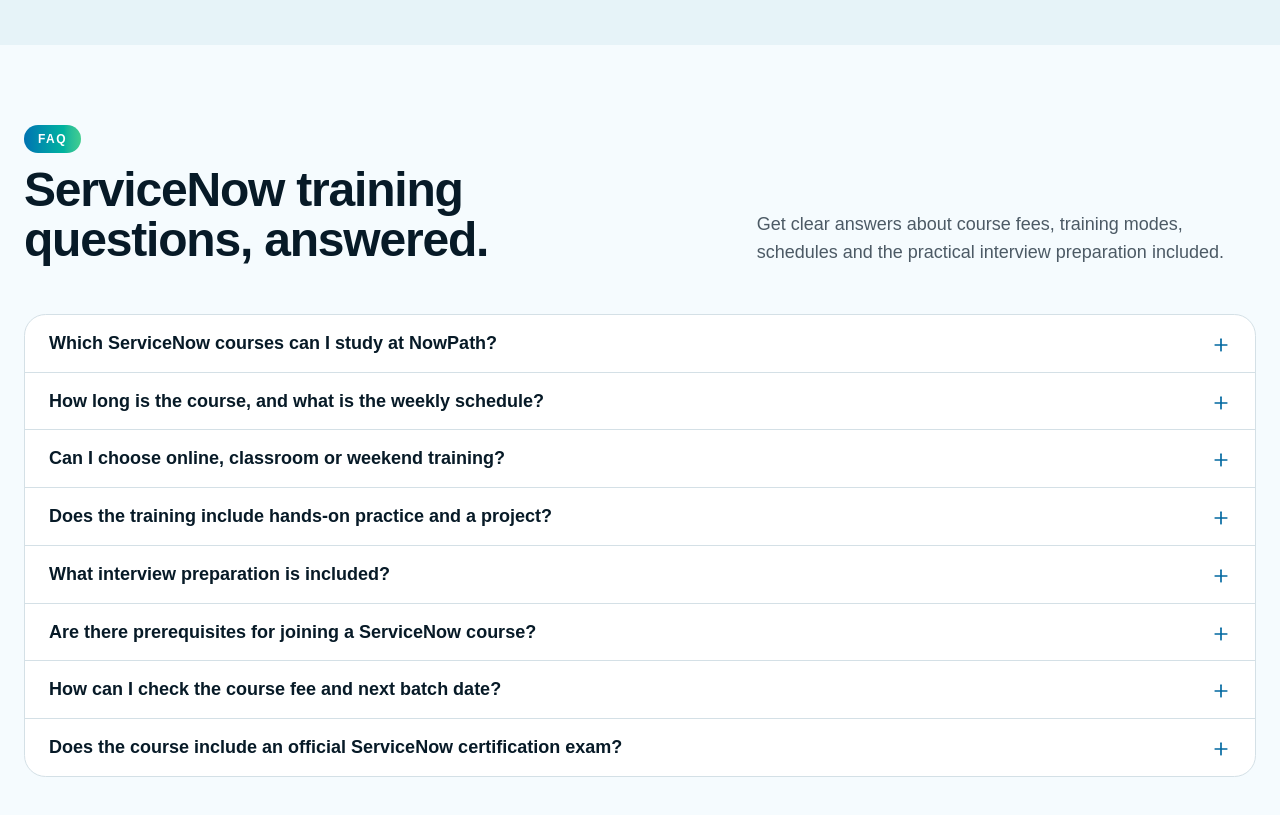
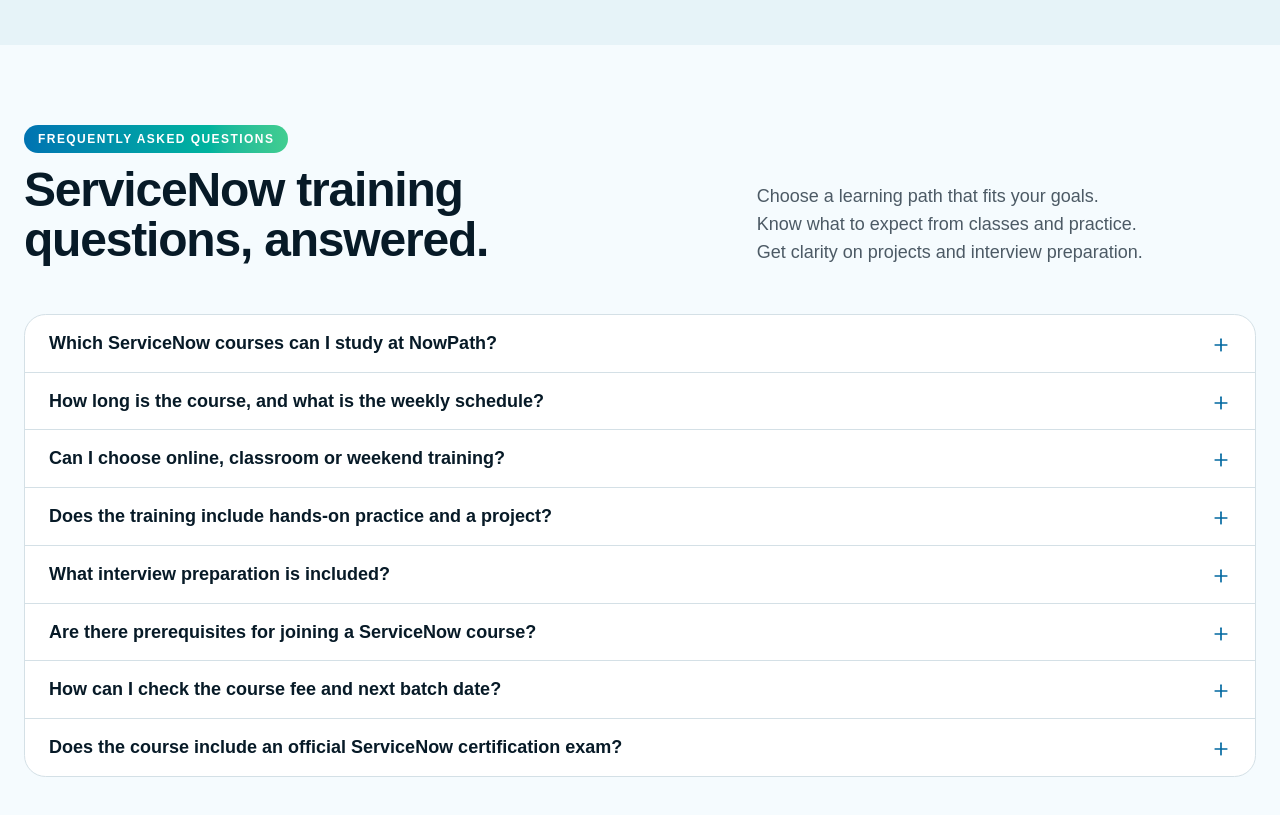
Before and after one commit to Bullamaiah-958/nowpath, a Next.js app: page / in a window 1280 px wide. Shown: the part 6080-6895 px from the top of the page. Built offline with nearby package versions, Linux system fonts and the light colour scheme; a web font is replaced by a local one.

Commit message:
Refine FAQ section content and layout
Co-authored-by: Copilot <223556219+Copilot@users.noreply.github.com>

```diff
--- a/components/faq-list.tsx
+++ b/components/faq-list.tsx
@@ -13,7 +13,7 @@ export function FaqList({ faqs }: { faqs: Faq[] }) {
             <h3>{f.q}</h3>
             <Plus className="mt-1 size-5 shrink-0 text-primary transition-transform group-open:rotate-45" aria-hidden="true" />
           </summary>
-          <p className="mt-3 max-w-3xl leading-relaxed text-muted-foreground">{f.a}</p>
+          <p className="mt-3 leading-relaxed text-muted-foreground">{f.a}</p>
         </details>
       ))}
     </div>
--- a/components/home/home-faq.tsx
+++ b/components/home/home-faq.tsx
@@ -41,11 +41,13 @@ export function HomeFaq() {
     <Section id="faq" labelledBy="faq-title">
       <SectionHeading
         id="faq-title"
-        eyebrow="FAQ"
+        eyebrow="Frequently Asked Questions"
         title="ServiceNow training questions, answered."
         description={
           <span className="fs-lead text-lg">
-            Get clear answers about course fees, training modes, schedules and the practical interview preparation included.
+            <span className="block">Choose a learning path that fits your goals.</span>
+            <span className="block">Know what to expect from classes and practice.</span>
+            <span className="block">Get clarity on projects and interview preparation.</span>
           </span>
         }
       />
```
